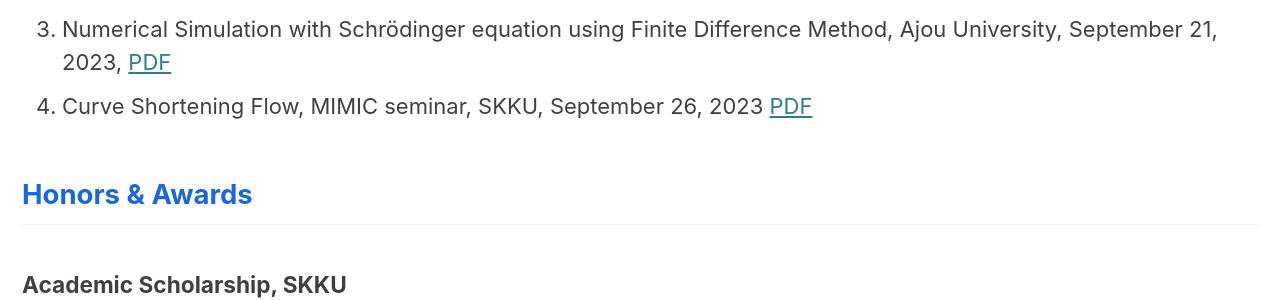
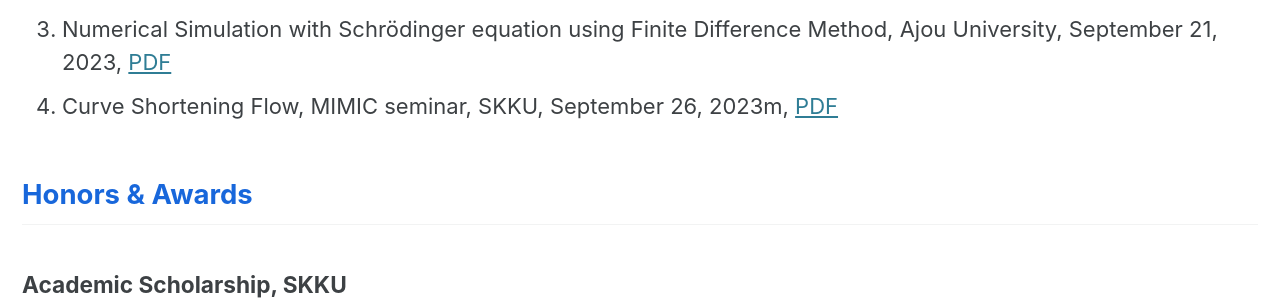
Before and after one commit to JaehoonYoo-byeolla/JaehoonYoo-byeolla.github.io, a Jekyll site: the page built from _pages/about.md, in a window 1280 px wide and 900 px high, scrolled down 1649 px. Shown: the part 167-467 px from the top of the window. Built offline with Jekyll 4.4.1, drawn with Linux system fonts in a browser that asks for light colours; cached includes are drawn as plain includes; formulas are drawn with MathJax 3.

Commit message:
Update about.md

```diff
--- a/_pages/about.md
+++ b/_pages/about.md
@@ -47,7 +47,7 @@ under the supervision of/ professor Seungwon Kim<br>
 1. Parallel Postulate and Non-Euclidean Geometry, MIMIC seminar, SKKU, March 13, 2023, [Youtube](https://youtu.be/GT07SxAlAYw), [PDF](../talk%20pdf/non-Euclidean.pdf)
 2. Jones Polynomial, MIMIC seminar, SKKU, May 28, 2023, [Youtube](https://youtu.be/HrZX18lCr-Y), [PDF](../talk%20pdf/Jones_Polynomial.pdf)
 3. Numerical Simulation with Schrödinger equation using Finite Difference Method, Ajou University, September 21, 2023, [PDF](../talk%20pdf/Ajou%20talk.pdf)
-3. Curve Shortening Flow, MIMIC seminar, SKKU, September 26, 2023 [PDF](../talk%20pd/Curve_Shortening_Flow.pdf)
+3. Curve Shortening Flow, MIMIC seminar, SKKU, September 26, 2023m, [PDF](../talk%20pd/Curve_Shortening_Flow.pdf)
 
 <h2 style="color:#1867db">Honors & Awards</h2>
 
```
